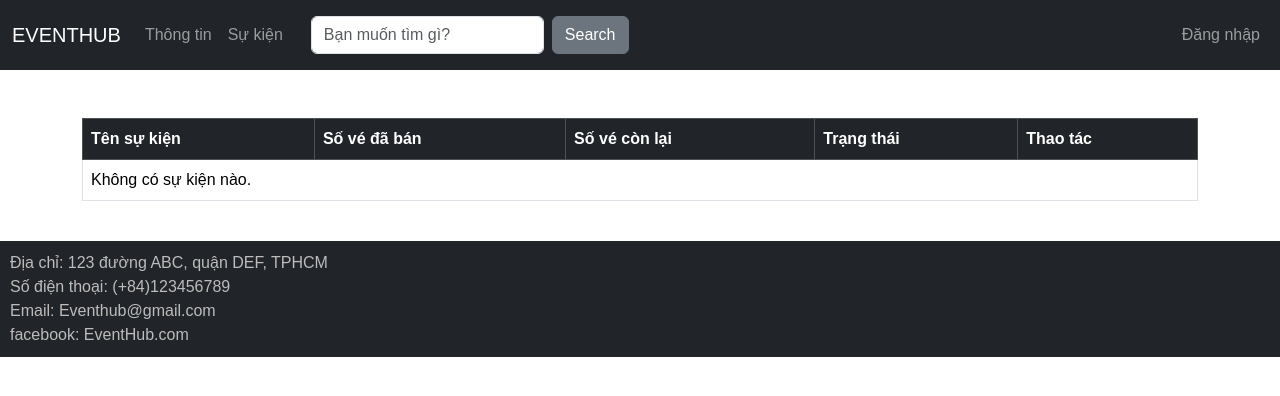
After one commit to HoNgocVy05/EventManagement, a Django app: page /event-management/ in a window 1280 px wide. The commit adds this page. Shown: the top 396 px of the page. Run offline with Django 5.2, Linux system fonts and the light colour scheme; data that the repository does not hold is empty.

Commit message:
event management page

```diff
--- a/WebEvent/web/static/js/login.js
+++ b/WebEvent/web/static/js/login.js
@@ -6,3 +6,10 @@ function showPassword() {
       x.type = "password";
     }
 }
+
+$(document).ready(function() {
+  $('.toggle-tickets').click(function() {
+      var target = $(this).data('bs-target');
+      $(target).stop(true, true).slideToggle(300);
+  });
+});
--- a/WebEvent/web/templates/eventdetail.html
+++ b/WebEvent/web/templates/eventdetail.html
@@ -115,7 +115,7 @@
     </div>
 </div>
 
-<!--Out of ticket-->
+<!--Modal Out of ticket-->
 <div class="modal fade" id="outOfTicketsModal" tabindex="-1" aria-labelledby="outOfTicketsModalLabel" aria-hidden="true">
   <div class="modal-dialog">
     <div class="modal-content">
--- /dev/null
+++ b/WebEvent/web/templates/eventmanagement.html
@@ -0,0 +1,56 @@
+{% extends 'master.html' %}
+{% block title %} Quản lý sự kiện {% endblock %}
+
+{% block content %}
+<div class="container mt-5 mb-4">
+    <div class="table-responsive">
+        <table class="table table-bordered rounded">
+            <thead>
+                <tr class="table-dark">
+                    <th>Tên sự kiện</th>
+                    <th class="text-nowrap">Số vé đã bán</th>
+                    <th class="text-nowrap">Số vé còn lại</th>
+                    <th class="text-nowrap">Trạng thái</th>
+                    <th class="text-nowrap">Thao tác</th>
+                </tr>
+            </thead>
+            <tbody>
+                {% for data in event_data %}
+                <tr class="table-secondary">
+                    <td>{{ data.event.name }}</td>
+                    <td>{{ data.tickets_sold }}</td>
+                    <td>{{ data.remaining_tickets }}</td>
+                    <td>
+                        {% if data.event.is_ended %}
+                            <span class="badge bg-secondary">Đã kết thúc</span>
+                        {% else %}
+                            <span class="badge bg-success">Sắp diễn ra</span>
+                        {% endif %}
+                    </td>
+                    <td>
+                        <button class="btn btn-info btn-dark" data-bs-toggle="collapse" data-bs-target="#tickets-{{ data.event.id }}">Xem</button>
+                    </td>
+                </tr>
+                <tr id="tickets-{{ data.event.id }}" class="collapse">
+                    <td colspan="5">
+                        <ul>
+                            {% for ticket in data.ticket_list %}
+                                <li>
+                                    <strong>{{ ticket.user.username }}</strong> - {{ ticket.email }} - Số điện thoại: {{ ticket.phone_number }} - QR Code: {{ ticket.qr_code }} - Mua vào: {{ ticket.created_at|date:"d/m/Y H:i" }}
+                                </li>
+                            {% empty %}
+                                <li>Chưa có vé được bán cho sự kiện này.</li>
+                            {% endfor %}
+                        </ul>
+                    </td>
+                </tr>
+                {% empty %}
+                    <tr>
+                        <td colspan="5">Không có sự kiện nào.</td>
+                    </tr>
+                {% endfor %}
+            </tbody>
+        </table>
+    </div>
+</div>
+{% endblock %}
--- a/WebEvent/web/templates/master.html
+++ b/WebEvent/web/templates/master.html
@@ -15,6 +15,7 @@
     <link rel="stylesheet" href="{% static 'CSS/login.css' %}">
     <link rel="stylesheet" href="{% static 'CSS/infor.css' %}">
     <link rel="stylesheet" href="{% static 'CSS/search.css' %}">
+    <link rel="stylesheet" href="{% static 'CSS/eventmanagement.css' %}">
     <!-- JS -->
     <script src="{% static 'js/login.js' %}"></script>
     <script src="{% static 'js/buyticket.js' %}"></script>
--- a/WebEvent/web/templates/navbar.html
+++ b/WebEvent/web/templates/navbar.html
@@ -30,6 +30,9 @@
                       <li><a class="dropdown-item" href="{% url 'event' %}">Thêm sự kiện</a></li>
                     </ul>
                   </div>
+                  <li class="nav-item">
+                    <a class="nav-link" href="{% url 'eventmanagement' %}">Quản Lý</a>
+                  </li>
                 {% endif %}
             </ul>
             <!-- Search bar -->
--- a/WebEvent/web/urls.py
+++ b/WebEvent/web/urls.py
@@ -21,6 +21,7 @@ urlpatterns = [
     path('eventlist/', views.evenlist, name='eventlist'),
     path('introduction/', views.introduction, name='introduction'),
     path('search/', views.search_events, name='search_events'),
+    path('event-management/', views.eventmanagement, name='eventmanagement'),
 ]
 
 if settings.DEBUG:
--- a/WebEvent/web/views.py
+++ b/WebEvent/web/views.py
@@ -59,12 +59,10 @@ def get_logout(request):
     logout(request)
     return redirect('index')
 
-@login_required
 def profile(request):
     user = request.user
     return render(request, 'profile.html', {'user': user})
 
-@login_required
 def add_edit_event(request, event_id=None):
     event = None
     if event_id:
@@ -97,7 +95,6 @@ def add_edit_event(request, event_id=None):
         return redirect('index')
     return render(request, 'add-edit-event.html', {'event': event})
 
-@login_required
 def endevent(request, event_id):
     event = get_object_or_404(Event, id=event_id)
     event.is_ended = True
@@ -106,7 +103,6 @@ def endevent(request, event_id):
     event.save()
     return redirect('eventdetail', event_id=event.id)
 
-@login_required
 def deleteevent(request, event_id):
     event = get_object_or_404(Event, id=event_id)
     Ticket.objects.filter(event=event).delete()
@@ -122,7 +118,6 @@ def eventdetail(request, event_id):
 def buyticket(request, event_id):
     event = get_object_or_404(Event, id=event_id)
     if request.method == 'POST':
-        name = request.POST.get('name')
         email = request.POST.get('email')
         phone_number = request.POST.get('phone_number')
         quantity = int(request.POST.get('quantity'))
@@ -141,7 +136,6 @@ def buyticket(request, event_id):
             ticket = Ticket.objects.create(
                 event=event,
                 user=request.user,
-                name=name,
                 email=email,
                 phone_number=phone_number,
                 qr_code=qr_code
@@ -203,3 +197,20 @@ def search_events(request):
 
     events = Event.objects.filter(name__icontains=query) if query else []
     return render(request, 'eventresult.html', {'events': events, 'query': query})
+
+def eventmanagement(request):
+    events = Event.objects.all()
+
+    event_data = []
+    for event in events:
+        tickets = Ticket.objects.filter(event=event)
+        ticket_list = [{"user": ticket.user, "email": ticket.email, "phone_number": ticket.phone_number, "qr_code": ticket.qr_code, "created_at": ticket.created_at} for ticket in tickets]
+
+        event_data.append({
+            'event': event,
+            'tickets_sold': len(tickets),
+            'remaining_tickets': event.tickets - len(tickets),
+            'ticket_list': ticket_list
+        })
+
+    return render(request, 'eventmanagement.html', {'event_data': event_data})
```
